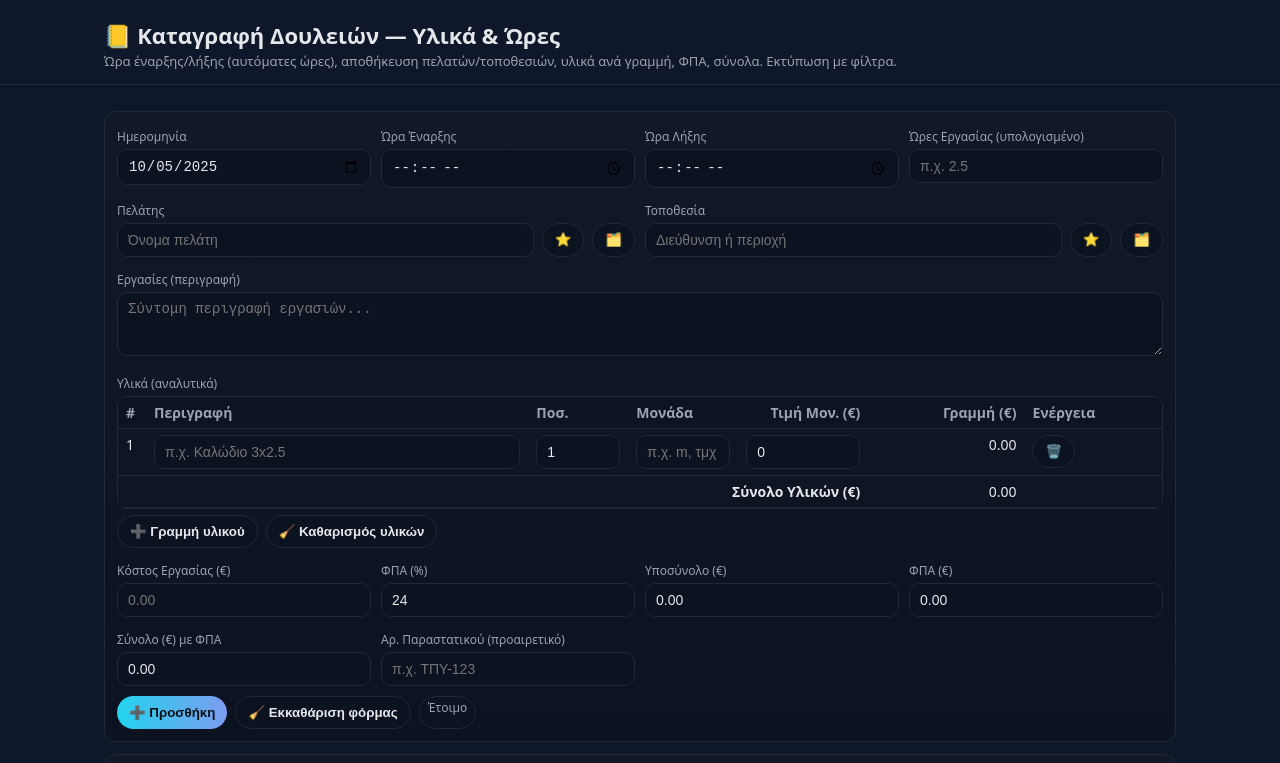
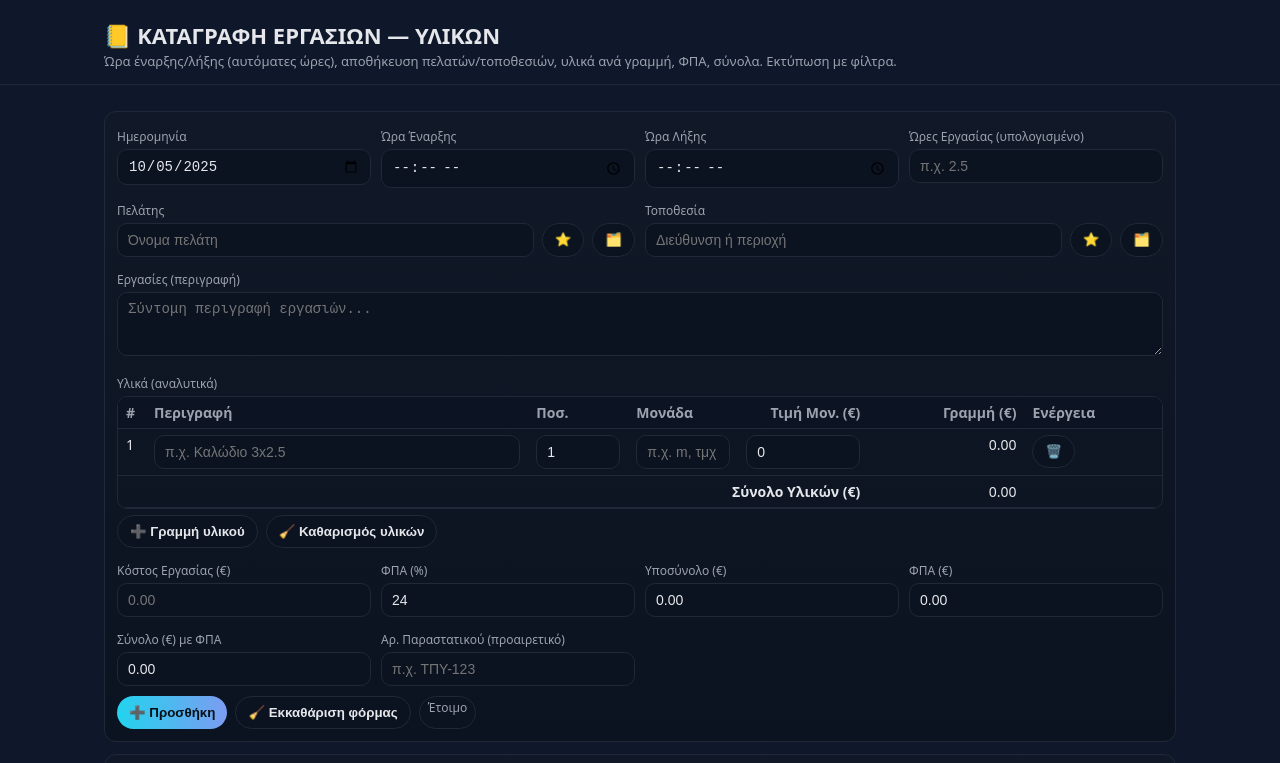
Before and after one commit to fedia68/Data-jobs, a plain HTML site: page index.html in a window 1280 px wide. Shown: the top 763 px of the page. Drawn offline with Linux system fonts and the light colour scheme.

Commit message:
Update index.html

```diff
--- a/index.html
+++ b/index.html
@@ -32,7 +32,7 @@
 <body>
 <header>
   <div class="container">
-    <h1>📒 Καταγραφή Δουλειών — Υλικά & Ώρες</h1>
+    <h1>📒 ΚΑΤΑΓΡΑΦΗ ΕΡΓΑΣΙΩΝ — ΥΛΙΚΩΝ</h1>
     <div class="sub">Ώρα έναρξης/λήξης (αυτόματες ώρες), αποθήκευση πελατών/τοποθεσιών, υλικά ανά γραμμή, ΦΠΑ, σύνολα. Εκτύπωση με φίλτρα.</div>
   </div>
 </header>
```
